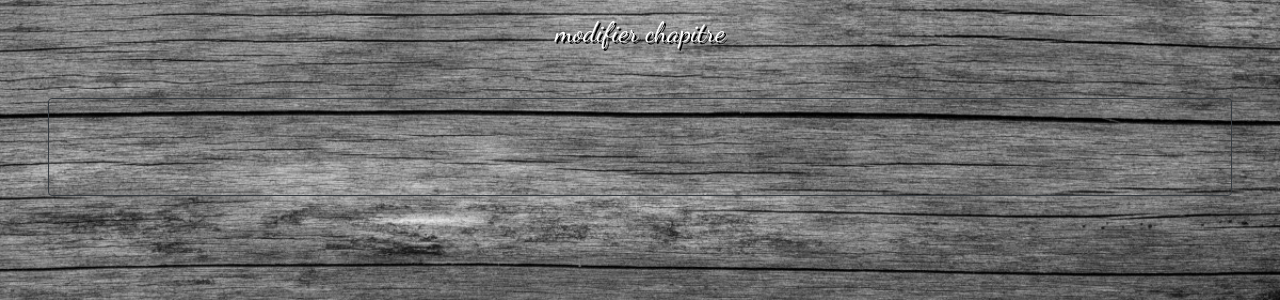
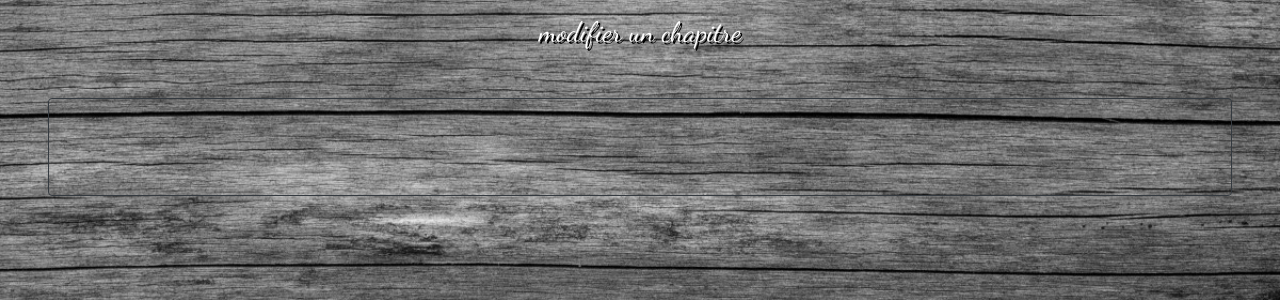
Before and after one commit to LudwigJedde/blog_mvc, a PHP site: template view/listPosts.php in a window 1280 px wide. Shown: the part 84-384 px from the top of the page. Run offline with PHP 8.4, Linux system fonts and the light colour scheme; the template is opened without the code that fills it, so the values that code supplies are empty.

Commit message:
modifié titre + intitulé h3

```diff
--- a/view/listPosts.php
+++ b/view/listPosts.php
@@ -12,12 +12,12 @@
     <link rel="stylesheet" href="public/nav.css">
     <link rel="stylesheet" href="public/margin.css">
     <link rel="stylesheet" href="public/style.css">
-    <title>Gestion chapitre</title>
+    <title>Gestion des chapitres</title>
 </head>
 <body>
 
     <?php include('template/nav.php'); ?>
-    <h3 class="text-center margin-admin">modifier chapitre</h3>
+    <h3 class="text-center margin-admin">modifier un chapitre</h3>
     <div class="border border-dark rounded m-2 p-2 m-md-5 p-md-5">
         <?php
         foreach ($posts as $post)
```
